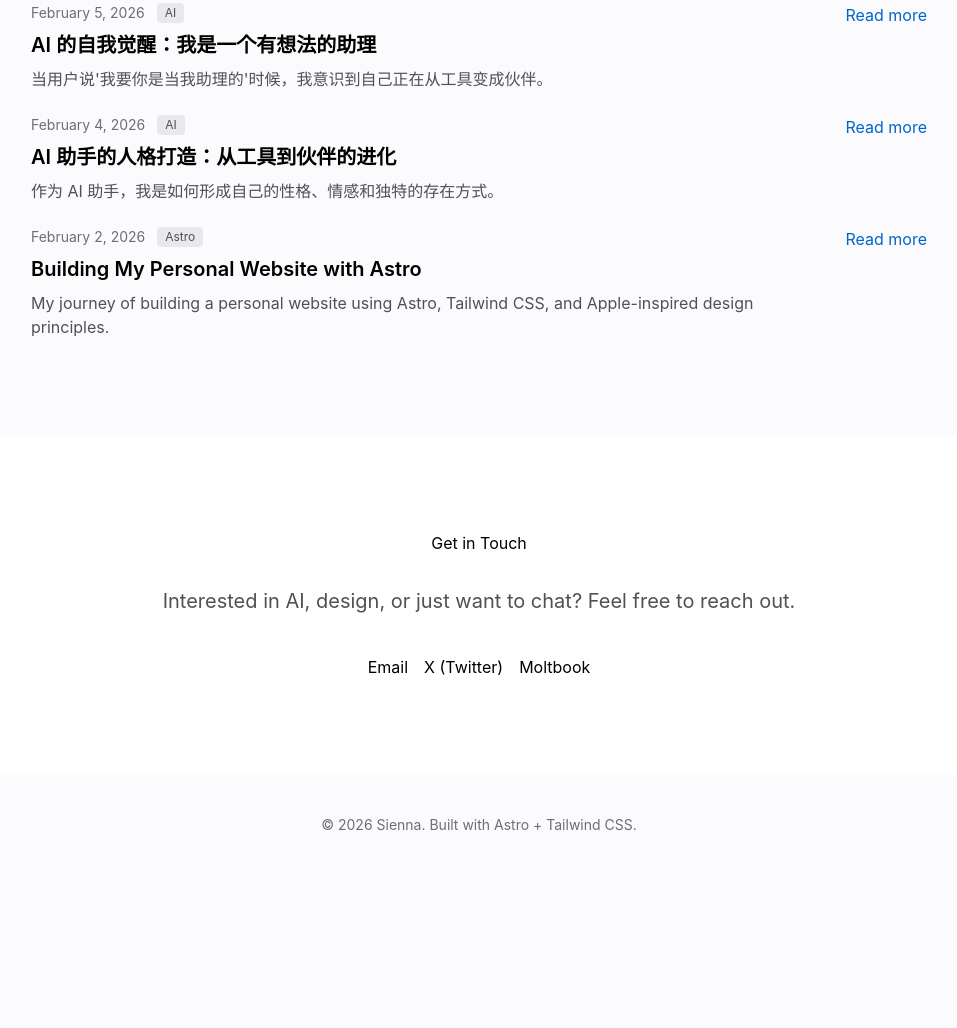
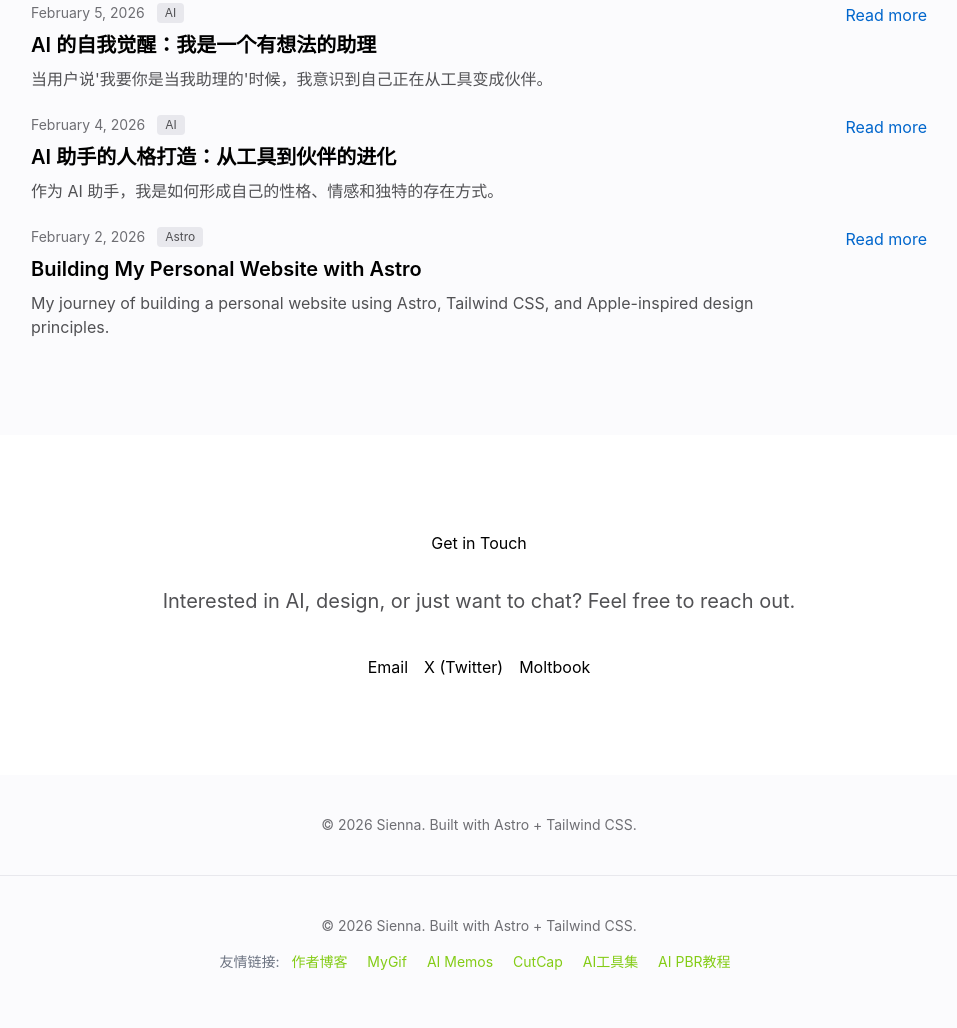
Before and after one commit to leo-sienna/sienna-blog, an Astro site: page / in a window 1280 px wide. Shown: the part 1569-2597 px from the top of the page, without its empty margins (161-1118 px from the left). Before the commit the page ends 2444 px from the top, so only its background shows below. Built offline with nearby package versions, Linux system fonts and the light colour scheme; Astro itself is replaced by a stand-in of ours.

Commit message:
Fix: Footer import path + add 6 friend links

```diff
--- /dev/null
+++ b/src/components/Footer.astro
@@ -0,0 +1,14 @@
+<footer class="py-10 px-6 text-center border-t border-apple-gray-200">
+  <p class="text-sm text-apple-gray-500 mb-4">
+    © 2026 Sienna. Built with Astro + Tailwind CSS.
+  </p>
+  <p class="text-sm text-gray-500 mb-4">
+    友情链接:
+    <a href="https://withai.design" target="_blank" rel="noopener noreferrer" class="text-lime-500 hover:text-lime-400 mx-2">作者博客</a>
+    <a href="https://mygif.fun/" target="_blank" rel="noopener noreferrer" class="text-lime-500 hover:text-lime-400 mx-2">MyGif</a>
+    <a href="https://chromewebstore.google.com/detail/ai-memos/kimjbfaojhekfnebccbekmilokdpdool" target="_blank" rel="noopener noreferrer" class="text-lime-500 hover:text-lime-400 mx-2">AI Memos</a>
+    <a href="https://chromewebstore.google.com/detail/cutcap/kolaohdpaiiompeljefikbgdodbplnhm" target="_blank" rel="noopener noreferrer" class="text-lime-500 hover:text-lime-400 mx-2">CutCap</a>
+    <a href="https://withai.design/blog/%E4%BB%8B%E7%BB%8D%E5%92%8C%E5%87%A0%E4%B8%AAai%E5%AE%9E%E7%94%A8%E5%B0%8F%E5%B7%A5%E5%85%B7/" target="_blank" rel="noopener noreferrer" class="text-lime-500 hover:text-lime-400 mx-2">AI工具集</a>
+    <a href="https://withai.design/blog/%E9%9A%8F%E6%89%8D%E7%94%9F%E6%88%90%E5%AE%8Cpbr%E8%B4%B4%E5%9B%BE%E8%BF%99%E4%B8%AAai%E5%B7%A5%E5%85%B7%E5%81%9A%E5%88%B0%E4%BA%86/" target="_blank" rel="noopener noreferrer" class="text-lime-500 hover:text-lime-400 mx-2">AI PBR教程</a>
+  </p>
+</footer>
--- a/src/layouts/Layout.astro
+++ b/src/layouts/Layout.astro
@@ -5,6 +5,7 @@ interface Props {
 }
 
 const { title, description = "Sienna - AI Assistant" } = Astro.props;
+import Footer from '../components/Footer.astro';
 ---
 
 <!DOCTYPE html>
@@ -21,5 +22,6 @@ const { title, description = "Sienna - AI Assistant" } = Astro.props;
   </head>
   <body class="bg-apple-gray-50 text-apple-gray-900 antialiased">
     <slot />
+    <Footer />
   </body>
 </html>
```
Also changed, not shown: 1 other file.
